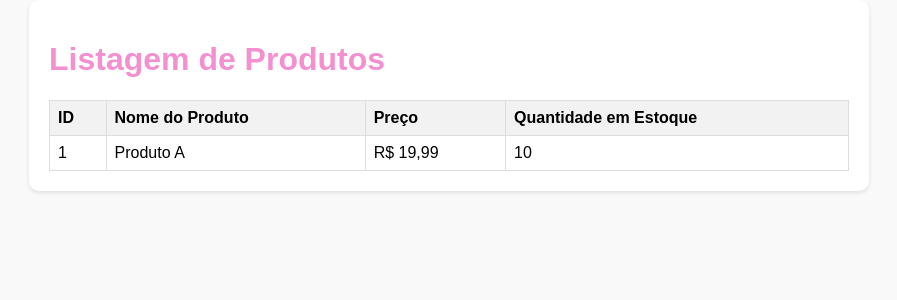
After one commit to projeto-web-doceria/doceria, a Spring app: page /produtos in a window 1280 px wide. The commit adds this page. Shown: the top 300 px of the page, without its empty margins (191-1088 px from the left). Run offline with Thymeleaf, Linux system fonts and the light colour scheme; the template is opened without the code that fills it, so the values that code supplies are empty.

Commit message:
atualizando e criando rotas

```diff
--- a/pom.xml
+++ b/pom.xml
@@ -47,6 +47,11 @@
 			<groupId>org.springframework.boot</groupId>
 			<artifactId>spring-boot-starter-thymeleaf</artifactId>
 		</dependency>
+
+		<dependency>
+			<groupId>org.springframework.boot</groupId>
+			<artifactId>spring-boot-starter-security</artifactId>
+		</dependency>
 	</dependencies>
 
 	<build>
--- a/src/main/java/com/docinhos/WebDev/models/UsuarioModel.java
+++ b/src/main/java/com/docinhos/WebDev/models/UsuarioModel.java
@@ -2,13 +2,15 @@ package com.docinhos.WebDev.models;
 
 import java.io.Serializable;
 import java.util.UUID;
+
+import jakarta.persistence.CascadeType;
 import jakarta.persistence.Column;
 import jakarta.persistence.Entity;
 import jakarta.persistence.GeneratedValue;
 import jakarta.persistence.GenerationType;
 import jakarta.persistence.Id;
 import jakarta.persistence.JoinColumn;
-import jakarta.persistence.OneToMany;
+import jakarta.persistence.OneToOne;
 import jakarta.persistence.Table;
 
 @Entity
@@ -41,7 +43,7 @@ public class UsuarioModel implements Serializable {
 
     @Column(nullable = false, length = 60)
     private String senha;
-    @OneToMany
+    @OneToOne(cascade = CascadeType.ALL)
     @JoinColumn(name = "idPerfil")
     private PerfilModel perfil;
 
--- a/src/main/resources/application.properties
+++ b/src/main/resources/application.properties
@@ -1,5 +1,7 @@
 spring.application.name=WebDev
 
+spring.security.user.name=admin
+spring.security.user.password=1234
 spring.datasource.url=jdbc:postgresql://localhost:5432/Docinhos-WEB
 spring.datasource.username=postgres
 spring.datasource.password=1234
--- a/src/main/resources/static/style/style.css
+++ b/src/main/resources/static/style/style.css
@@ -16,7 +16,8 @@ body {
 }
 
 h1 {
-    color: #f490d0; /* Rosa */
+    color: #f490d0;
+    /* Rosa */
 }
 
 ul {
@@ -26,7 +27,8 @@ ul {
 
 li {
     margin-bottom: 10px;
-    color: #301502; /* Marrom */
+    color: #301502;
+    /* Marrom */
 }
 
 a {
@@ -36,3 +38,28 @@ a {
     text-decoration: none;
     font-weight: bold;
 }
+
+table {
+    width: 100%;
+    border-collapse: collapse;
+}
+
+table,
+th,
+td {
+    border: 1px solid #ddd;
+}
+
+th,
+td {
+    padding: 8px;
+    text-align: left;
+}
+
+th {
+    background-color: #f2f2f2;
+}
+
+tr:hover {
+    background-color: #f5f5f5;
+}
--- a/src/main/resources/templates/index.html
+++ b/src/main/resources/templates/index.html
@@ -11,11 +11,11 @@
         <h1>Bem-vindo à nossa Loja de Doces!</h1>
         <p>Explore nossas deliciosas opções:</p>
         <ul>
-            <li> <a href="bolos.html">Bolos</a></li>
+            <li> <a href="produtos">Bolos</a></li>
             <li>Brigadeiros</li>
             <li>Doces caseiros</li>
         </ul>
-        <a href="produtos.html">Ver todos os produtos</a>
+        <a href="produtos">Ver todos os produtos</a>
     </div>
 </body>
 </html>
--- /dev/null
+++ b/src/main/resources/templates/produtos.html
@@ -0,0 +1,29 @@
+<!DOCTYPE html>
+<html lang="pt">
+<head>
+    <meta charset="UTF-8">
+    <title>Listagem de Produtos</title>
+    <link th:href="@{style/style.css}" rel="stylesheet">
+</head>
+<body>
+    <div class="container">
+        <h1>Listagem de Produtos</h1>
+        <table>
+            <tr>
+                <th>ID</th>
+                <th>Nome do Produto</th>
+                <th>Preço</th>
+                <th>Quantidade em Estoque</th>
+            </tr>
+            <!-- Exemplo de produto -->
+            <tr>
+                <td>1</td>
+                <td>Produto A</td>
+                <td>R$ 19,99</td>
+                <td>10</td>
+            </tr>
+            <!-- Adicione mais produtos aqui -->
+        </table>
+    </div>
+</body>
+</html>
```
Also changed, not shown: src/main/java/com/docinhos/Config/WebSecurityConfig.java (added, +46 -0 lines), src/main/java/com/docinhos/WebDev/controller/IndexController.java (+11 -0 lines), src/main/java/com/docinhos/WebDev/models/PerfilModel.java (+7 -10 lines), src/main/resources/templates/carrinho.html (added, +20 -0 lines).
